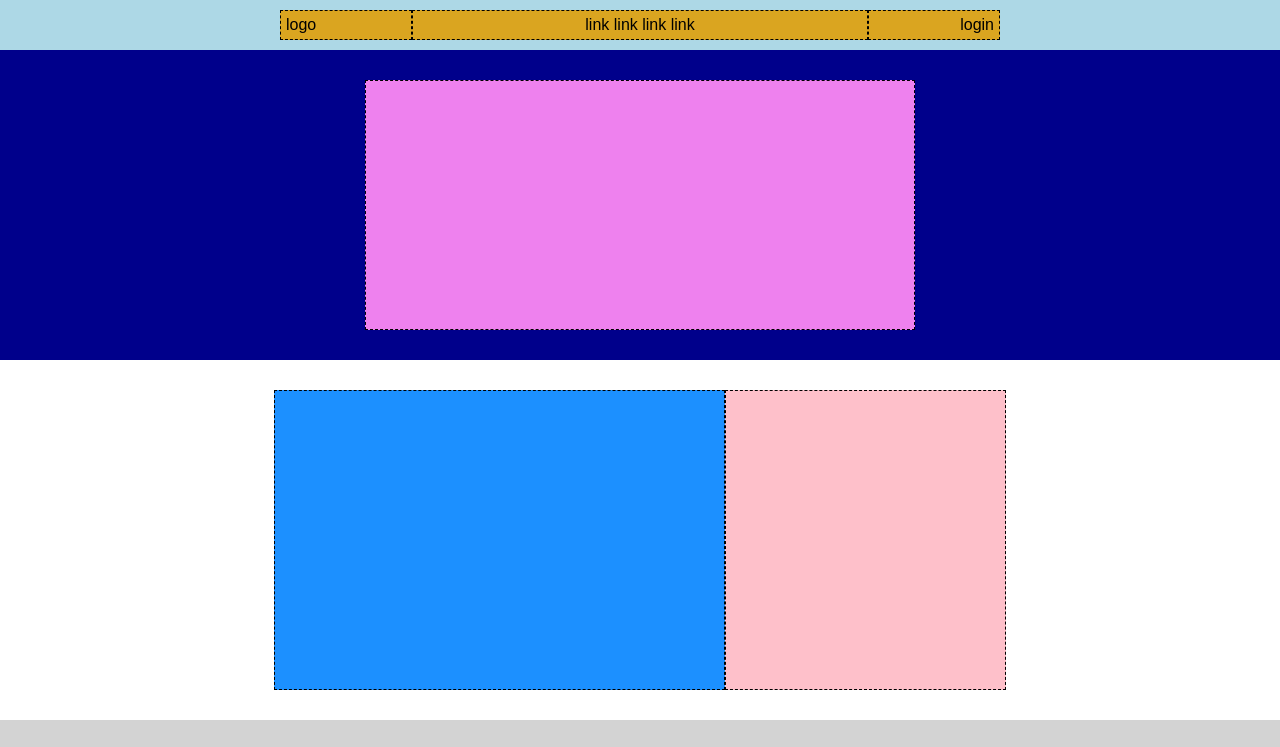
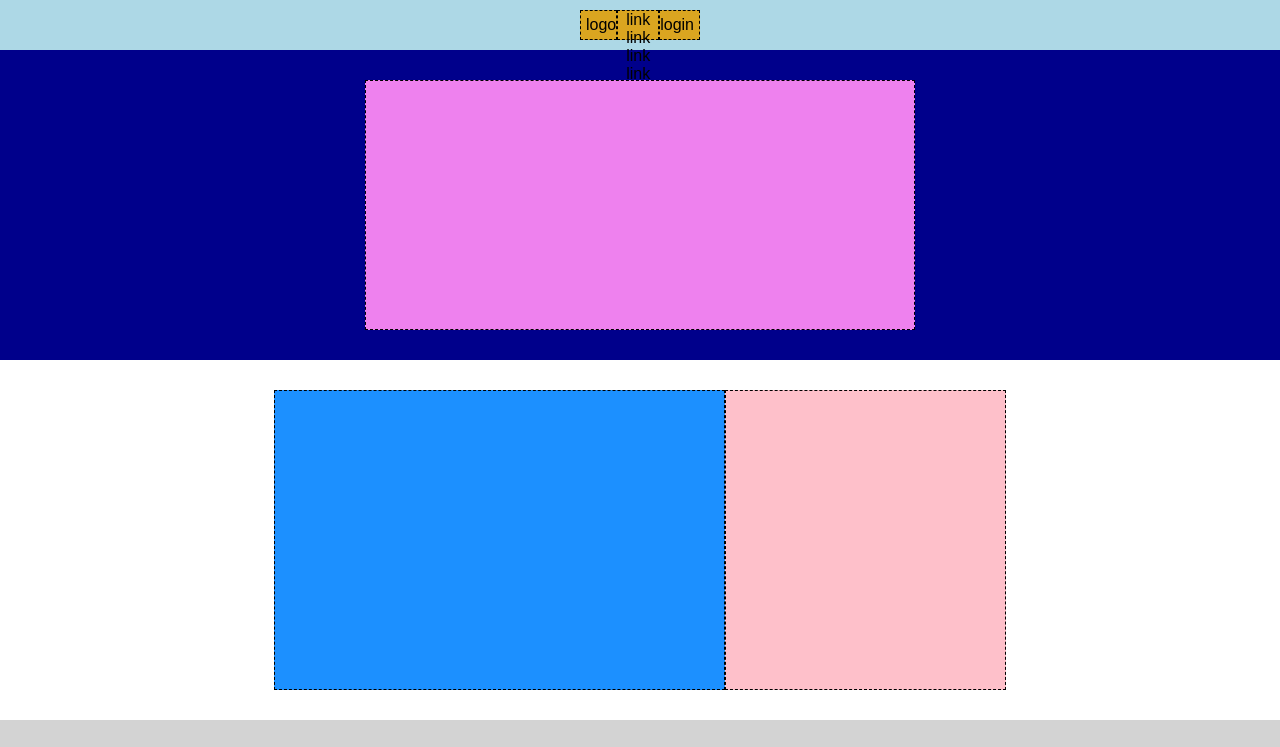
Before and after one commit to gianmaria-fadda/htmlcss-struttura-discord, a plain HTML site: page index.html in a window 1280 px wide. Shown: the top 747 px of the page. Drawn offline with Linux system fonts and the light colour scheme.

Commit message:
eseguito modifiche header CSS

```diff
--- a/css/style.css
+++ b/css/style.css
@@ -43,24 +43,24 @@ nav {
 
 .logo-container {
     height: 30px;
-    width: 150px;
+    width: 9%;
     padding-left: 5px;
-    margin-left: 280px;
+    margin-left: 580px;
 }
 
 .link-container {
     height: 30px;
-    width: 150px;
+    width: 20%;
     text-align: center;
     flex-basis: 520px;
 }
 
 .login-container {
     height: 30px;
-    width: 150px;
+    width: 9%;
     text-align: right;
     padding-right: 5px;
-    margin-right: 280px;
+    margin-right: 580px;
 }
 
 /*
```
